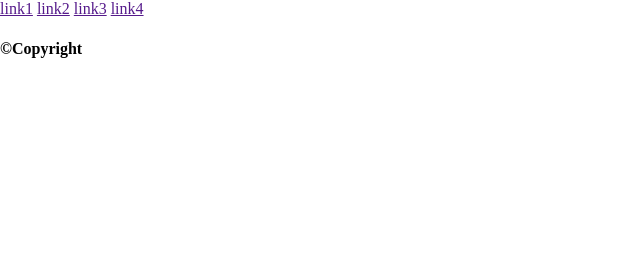
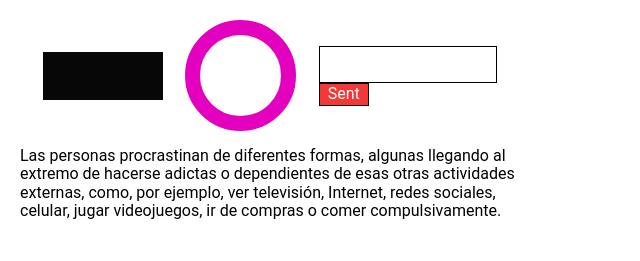
Before and after one commit to Singthestone/componenteCarlos, a plain HTML site: page index.html in a window 1280 px wide. Shown: the whole page, without its empty margins (0-640 px from the left). Drawn offline with Linux system fonts and the light colour scheme; a web font is replaced by a local one.

Commit message:
first commit

```diff
--- a/css/index.css
+++ b/css/index.css
@@ -1,3 +1,52 @@
-/* *********************************** */
-/* *** Estilos SOLO para index.html *** */
-/* *********************************** */
+:root {
+    --color-uno: #E300BF;
+    --color-dos: #44E50B;
+    --color-tres: #E0CD1C;
+}
+
+@font-face {
+    font-family: 'Roboto';
+    src: url('font/roboto-regular-webfont.woff2') format('woff2'), url('font/roboto-regular-webfont.woff') format('woff');
+}
+
+.componenteCarlos {
+    font-family: Roboto, sans-serif;
+    padding: 20px;
+    width: 500px;
+    display: flex;
+    justify-content: space-evenly;
+    align-items: center;
+    flex-wrap: wrap;
+}
+
+.componenteCarlos_logo {
+    width: 120px;
+    height: 48px;
+    background: #070707;
+}
+
+.componenteCarlos_cir {
+    width: 81px;
+    height: 81px;
+    border: 15px solid var(--color-uno);
+    border-radius: 50%;
+}
+
+.componenteCarlos_formSearch {
+    display: flex;
+    flex-direction: column;
+}
+
+.componenteCarlos_formSearch_input {
+    height: 33px;
+    width: 172.7646942138672px;
+    border: 0.35px solid #000000;
+}
+
+.componenteCarlos_formSearch_button {
+    height: 23px;
+    width: 50.24615478515625px;
+    background: #F43737;
+    color: white;
+    border: 0.35px solid #000000;
+}
--- a/index.html
+++ b/index.html
@@ -1,6 +1,7 @@
 <!DOCTYPE html>
 <html lang="es">
-  <head>
+
+<head>
     <meta charset="utf-8" />
     <!-- SEO = Básico -->
     <title></title>
@@ -25,29 +26,32 @@
     <link rel="stylesheet" href="css/index.css" />
     <!-- Se cambia el tema de algunos navegadores -->
     <meta name="theme-color" content="#fafafa" />
-  </head>
-  <body>
-    <!-- *** ESTRUCTURA SEMÁNTICA *** -->
-    <!-- Header (encabezado de la página, zona superior) -->
+</head>
+
+<body>
+
     <header>
-      <!-- nav (el navegador de toda la web) -->
-      <nav>
-        <a href="" class="link1">link1</a>
-        <a href="" class="link2">link2</a>
-        <a href="" class="link3">link3</a>
-        <a href="" class="link4">link4</a>
-      </nav>
+
     </header>
-    <!-- Main (centro de la página, zona central) -->
     <main>
-      <!-- section y article (posibilidades dentro de main) -->
     </main>
-    <!-- Footer (final de la página, zona inferior) -->
+    <section class="componenteCarlos">
+        <div class="componenteCarlos_logo"></div>
+        <div class="componenteCarlos_cir"></div>
+        <form class="componenteCarlos_formSearch">
+            <input class="componenteCarlos_formSearch_input" type="">
+            <button class="componenteCarlos_formSearch_button">Sent</button>
+        </form>
+        <p>Las personas procrastinan de diferentes formas, algunas llegando al extremo de hacerse adictas o dependientes de esas otras actividades externas, como, por ejemplo, ver televisión, Internet, redes sociales, celular, jugar videojuegos, ir de compras
+            o comer compulsivamente.</p>
+    </section>
+
+
     <footer>
-      <h4>&copy;Copyright</h4>
     </footer>
 
     <!-- *** Google Analytics *** -->
     <script src="https://www.google-analytics.com/analytics.js" async></script>
-  </body>
+</body>
+
 </html>
```
Also changed, not shown: font/roboto-regular-webfont.woff (added), font/roboto-regular-webfont.woff2 (added), 1 other file.
